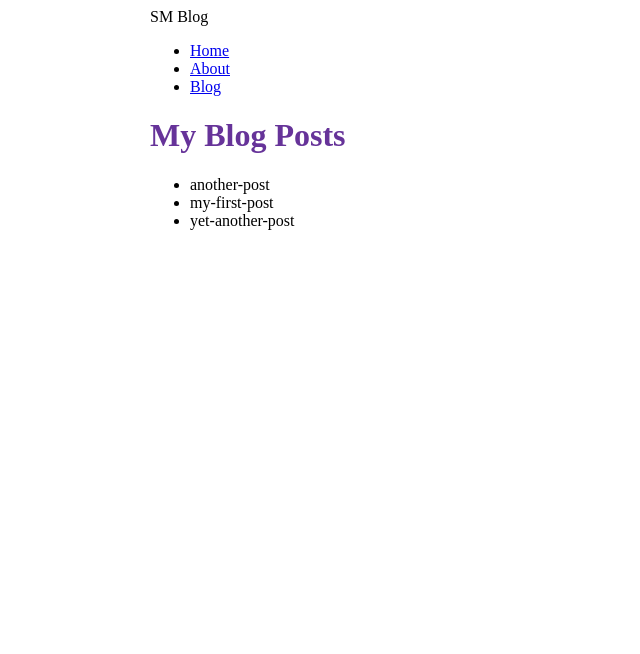
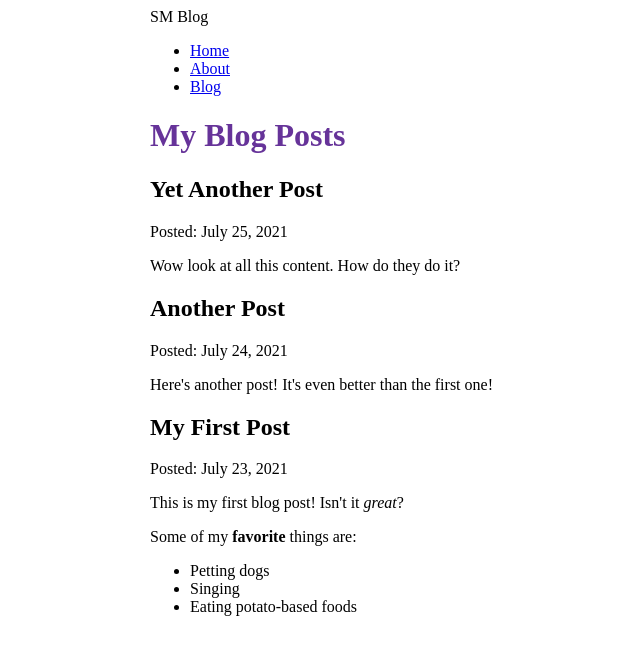
Before and after one commit to denist2322/MyBlog, a Gatsby site: page /blog in a window 1280 px wide. Shown: the whole page, without its empty margins (240-880 px from the left). Built offline with nearby package versions, Linux system fonts and the light colour scheme; Gatsby itself is replaced by a stand-in of ours.

Commit message:
블로그 기본세팅

```diff
--- a/blog/another-post.mdx
+++ b/blog/another-post.mdx
@@ -0,0 +1,6 @@
+---
+title: "Another Post"
+date: "2021-07-24"
+---
+
+Here's another post! It's even better than the first one!
--- a/blog/my-first-post.mdx
+++ b/blog/my-first-post.mdx
@@ -0,0 +1,12 @@
+---
+title: "My First Post"
+date: "2021-07-23"
+---
+
+This is my first blog post! Isn't it _great_?
+
+Some of my **favorite** things are:
+
+- Petting dogs
+- Singing
+- Eating potato-based foods
--- a/blog/yet-another-post.mdx
+++ b/blog/yet-another-post.mdx
@@ -0,0 +1,6 @@
+---
+title: "Yet Another Post"
+date: "2021-07-25"
+---
+
+Wow look at all this content. How do they do it?
--- a/gatsby-config.js
+++ b/gatsby-config.js
@@ -13,5 +13,6 @@
         path: `${__dirname}/blog`,
       },
     },
+    "gatsby-plugin-mdx",
   ],
 };
--- a/package.json
+++ b/package.json
@@ -14,8 +14,11 @@
     "clean": "gatsby clean"
   },
   "dependencies": {
+    "@mdx-js/mdx": "^1.6.22",
+    "@mdx-js/react": "^1.6.22",
     "gatsby": "^4.15.2",
     "gatsby-plugin-image": "^2.15.1",
+    "gatsby-plugin-mdx": "^3.15.2",
     "gatsby-plugin-sharp": "^4.15.1",
     "gatsby-source-filesystem": "^4.15.0",
     "react": "^18.1.0",
--- a/src/pages/blog.js
+++ b/src/pages/blog.js
@@ -1,24 +1,32 @@
 import React from "react";
 import { graphql } from "gatsby";
-import Layout from "../components/Layout";
+import { MDXRenderer } from "gatsby-plugin-mdx";
+import Layout from "../components/layout";
 
 const BlogPage = ({ data }) => {
   return (
     <Layout pageTitle="My Blog Posts">
-      <ul>
-        {data.allFile.nodes.map((node) => (
-          <li key={node.name}>{node.name}</li>
-        ))}
-      </ul>
+      {data.allMdx.nodes.map((node) => (
+        <article key={node.id}>
+          <h2>{node.frontmatter.title}</h2>
+          <p>Posted: {node.frontmatter.date}</p>
+          <MDXRenderer>{node.body}</MDXRenderer>
+        </article>
+      ))}
     </Layout>
   );
 };
 
 export const query = graphql`
   query {
-    allFile(filter: { sourceInstanceName: { eq: "blog" } }) {
+    allMdx(sort: { fields: frontmatter___date, order: DESC }) {
       nodes {
-        name
+        frontmatter {
+          date(formatString: "MMMM D, YYYY")
+          title
+        }
+        id
+        body
       }
     }
   }
```
Also changed, not shown: 1 other file.
